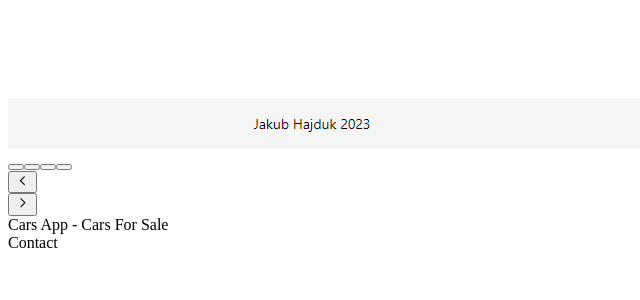
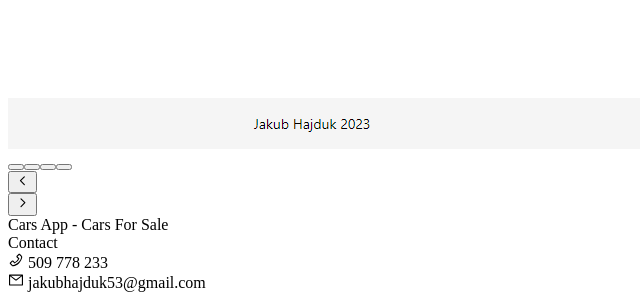
Before and after one commit to jakubhajduk53/portfolio, a React (Create React App) app: page / in a window 1280 px wide. Shown: the part 6234-6534 px from the top of the page, without its empty margins (0-640 px from the left). Before the commit the page ends 6494 px from the top, so only its background shows below. Built offline with nearby package versions, Linux system fonts and the light colour scheme.

Commit message:
feat: update Contact

```diff
--- a/src/pages/Contact.js
+++ b/src/pages/Contact.js
@@ -1,7 +1,20 @@
+import { AiOutlinePhone, AiOutlineMail } from "react-icons/ai";
+
 function Contact() {
   return (
-    <div id="contact" className="w-full h-screen bg-blue-100">
-      Contact
+    <div
+      id="contact"
+      className="grid content-center justify-items-center w-full h-screen bg-blue-100"
+    >
+      <div className="grid justify-items-center">
+        <div className="text-2xl">Contact</div>
+        <div className="flex items-center">
+          <AiOutlinePhone /> 509 778 233
+        </div>
+        <div className="flex items-center">
+          <AiOutlineMail /> jakubhajduk53@gmail.com
+        </div>
+      </div>
     </div>
   );
 }
```
